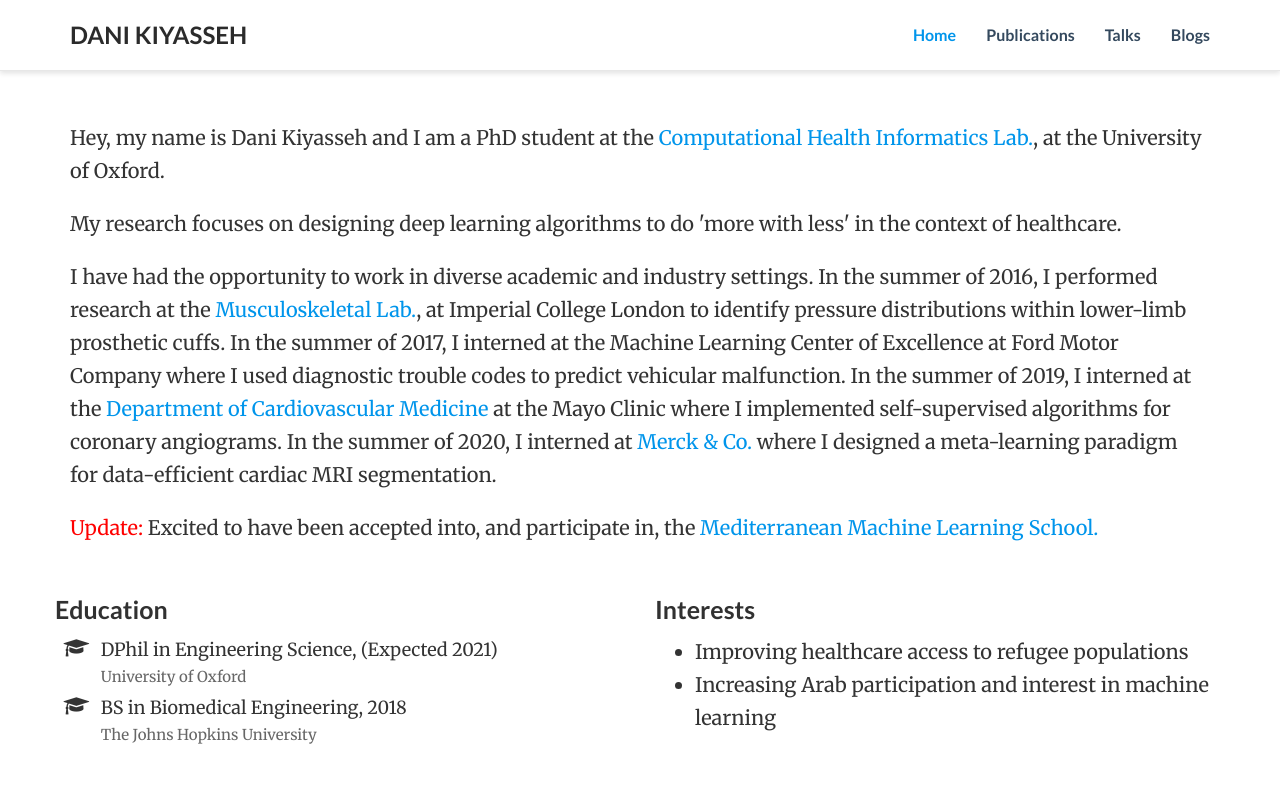
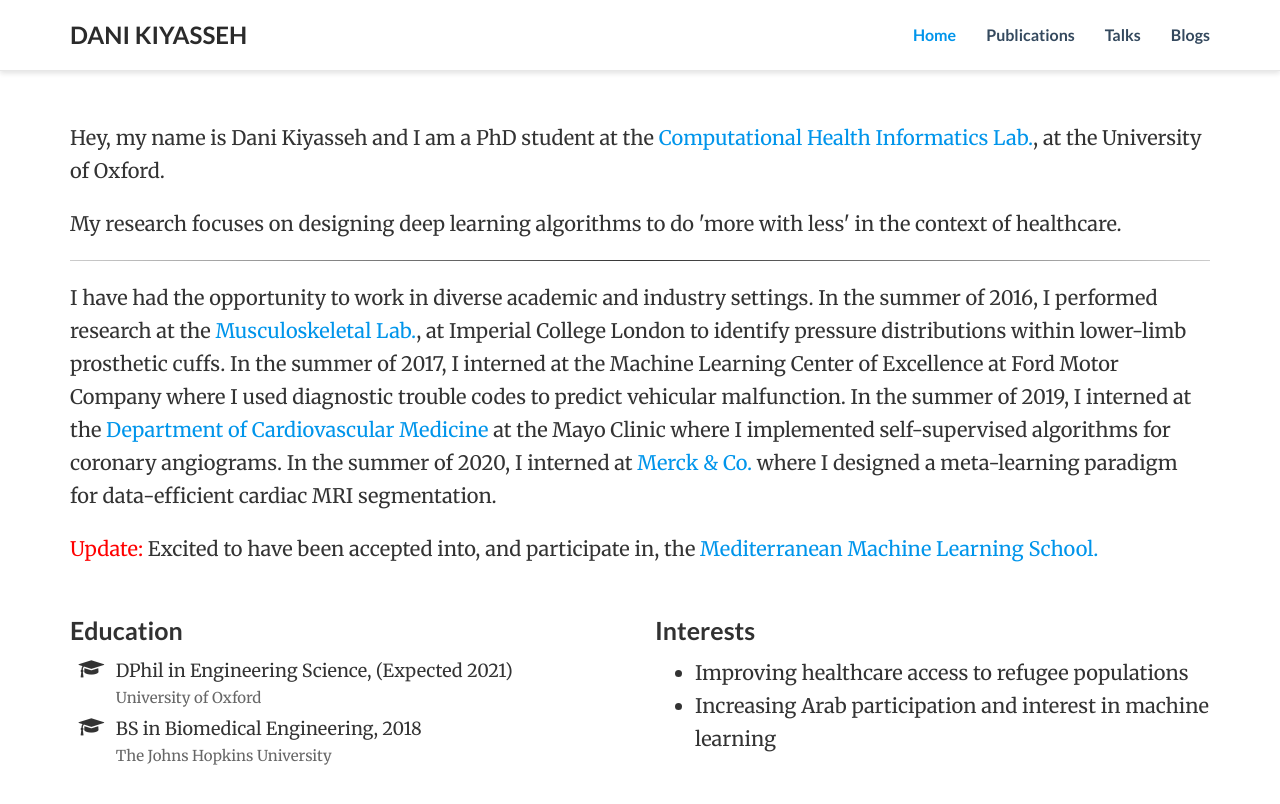
Before and after one commit to danikiyasseh/danikiyasseh.github.io, a Jekyll site: the page index.html, which Jekyll copies as it is, in a window 1280 px wide and 900 px high, scrolled down 560 px. Shown: the top 804 px of the window. Built offline with Jekyll 4.4.1, drawn with Linux system fonts in a browser that asks for light colours; nearby versions of some CDN libraries; a style sheet for code colours, icons or effects is not loaded.

Commit message:
Update index.html

```diff
--- a/index.html
+++ b/index.html
@@ -93,7 +93,6 @@
 <div class="container">
 
 	<div class="row" itemprop="author" itemscope itemtype="http://schema.org/Person" itemref="person-email person-address">
-
 		<div class="col-xs-12 col-md-4 col-lg-4 col-xl-4">
 			<div id="profile">
 
@@ -161,7 +160,9 @@
 			</blockquote>
 			</div>
 		</div>
+	</div>
 
+	<div class="row">
 		<div class="col-xs-12 col-sm-12 col-md-12 col-lg-12 col-xl-12">
 
 		<!-- 	<div class='quotes'>
@@ -177,6 +178,8 @@
 
 		<p>My research focuses on designing deep learning algorithms to do 'more with less' in the context of healthcare.</p>
 
+		<hr>
+
 		<p>I have had the opportunity to work in diverse academic and industry settings. In the summer of 2016, I performed research at the <a href="http://www.imperial.ac.uk/msk-lab" target="_blank">Musculoskeletal Lab.</a>, at Imperial College London to identify pressure distributions within lower-limb prosthetic cuffs.
 		In the summer of 2017, I interned at the Machine Learning Center of Excellence at Ford Motor Company where I used diagnostic trouble codes to predict vehicular malfunction.
 		In the summer of 2019, I interned at the <a href="https://www.mayoclinic.org/departments-centers/cardiovascular-medicine/home/orc-20121930" target="_blank">Department of Cardiovascular Medicine</a> at the Mayo Clinic where I implemented self-supervised algorithms for coronary angiograms.
@@ -187,9 +190,9 @@
 		</p>
 
 		</div>
+	</div>
 
 	<div class="row">
-
 		<div class="col-xs-12 col-sm-6 col-md-6 col-lg-6 col-xl-6">
 			<h3>Education</h3>
 			<ul class="ul-edu fa-ul">
@@ -225,13 +228,9 @@
 
 			</ul>
 		</div>
-
 	</div>
 </div>
 
-	<!-- </div> -->
-
-</div>
 </section>
 
 <section id="publications" class="home-section">
```
Lines whose indentation alone changed are shown as unchanged.
